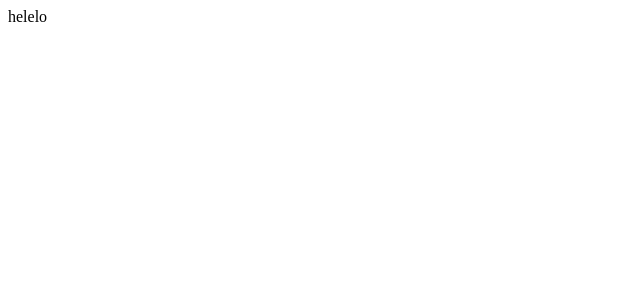
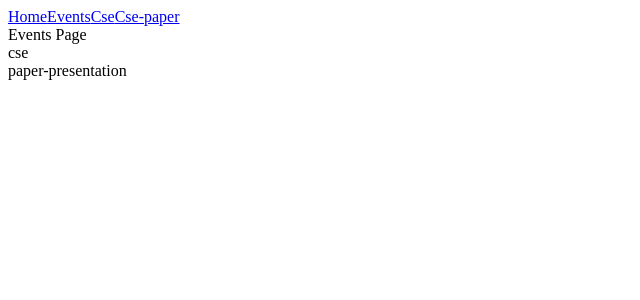
Before and after one commit to smriz/invente-4.0, a React (Create React App) app: page /events/cse/paper-presentation in a window 1280 px wide. Shown: the top 300 px of the page, without its empty margins (0-640 px from the left). Built offline with nearby package versions, Linux system fonts and the light colour scheme.

Commit message:
skelton with basic routes

```diff
--- a/package.json
+++ b/package.json
@@ -6,7 +6,8 @@
     "react": "^16.4.2",
     "react-dom": "^16.4.2",
     "react-router-dom": "^4.3.1",
-    "react-scripts": "1.1.4"
+    "react-scripts": "1.1.4",
+    "dinofeed":"https://github.com/SSNINVENTE2k18/dinofeed.git"
   },
   "scripts": {
     "start": "react-scripts start",
--- a/src/App.js
+++ b/src/App.js
@@ -1,14 +1,36 @@
 import React, { Component } from 'react';
-
-
+import {Route,BrowserRouter,Link} from 'react-router-dom';
+import Events from './events/Events'
 class App extends Component {
-  render() {
+  render(){
     return (
-      <div className="App">
-        helelo
-      </div>
+        <BrowserRouter>
+          <div className="App">
+            <Links/>
+            <Route exact path='/' component={Links}/>
+            <Route path='/events' component={Events}/>
+            <Route path='/about-us' component={Default}/>
+            <Route path='/organizers' component={Default}/>
+            <Route path='/hospitality' component={Default}/>
+          </div>
+        </BrowserRouter>
     );
   }
 }
+// temporary one just for nav purpose
+const Links = (x) => <div>
+
+  <Link to="/">Home</Link>
+
+  <Link to="/events">Events</Link>
+  <Link to="/events/cse">Cse</Link>
+  <Link to="/events/cse/paper-presentation">Cse-paper</Link>
+</div>;
+
+const Default = ()=><div>Component has not yet created.</div>
+
+
+
+
 
 export default App;
--- /dev/null
+++ b/src/data/temp.json
@@ -0,0 +1,3 @@
+{
+	"dept":["cse","it","civil","mech","eee","ece","bme","chemical"];
+}
--- /dev/null
+++ b/src/events/Events.js
@@ -0,0 +1,15 @@
+import React from 'react';
+import {Route} from 'react-router-dom';
+class Events extends React.Component{
+	render(){
+		return(
+			<div>
+			Events Page
+				<Route path='/events/:dept' render={(props)=> <div>{props.match.params.dept}</div>}/>
+				<Route path='/events/:dept/:slug' render={(props)=> <div>{props.match.params.slug}</div>}/>
+			</div>
+		);
+	}
+}
+
+export default Events;
```
Also changed, not shown: 1 other file (tests, documents, lock files or other folders).
